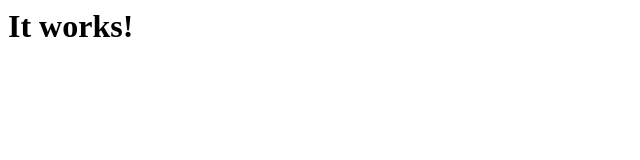
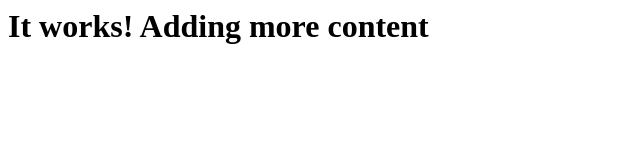
Before and after one commit to koushick123/intellipaat-capstone-project1, a plain HTML site: page index.html in a window 1280 px wide. Shown: the whole page, without its empty margins (0-640 px from the left). Drawn offline with Linux system fonts and the light colour scheme.

Commit message:
Update index.html

```diff
--- a/index.html
+++ b/index.html
@@ -1 +1 @@
-<html><body><h1>It works!</h1></body></html>
+<html><body><h1>It works! Adding more content</h1></body></html>
```
